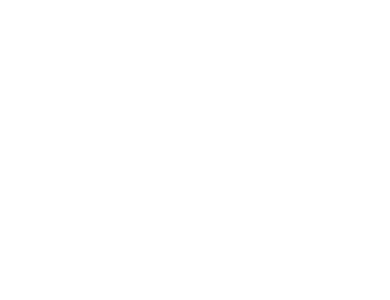
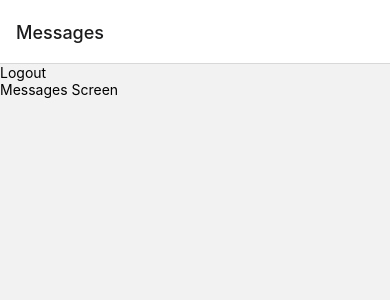
Before and after one commit to emiliobielanski/Chat-App, a React Native app: screen /Login in a window 390 px wide. Shown: the top 300 px of the page. Built offline with nearby package versions, Linux system fonts and the light colour scheme; no server answers.

Commit message:
useContext Problems

```diff
--- a/App.js
+++ b/App.js
@@ -1,20 +1,11 @@
 import 'react-native-gesture-handler';
-import { StatusBar } from 'expo-status-bar';
-import { StyleSheet, Text, View } from 'react-native';
-import Login from './components/Login';
-import Messages from "./components/Messages"
-import Register from './components/Register';
 import { NavigationContainer } from '@react-navigation/native';
 import { createStackNavigator } from '@react-navigation/stack';
-import AuthNavigator from './components/authentication/navigators/AuthNavigator';
-import AppNavigator from './components/authentication/navigators/AppNavigator';
-import RootNavigator from './components/authentication/navigators/RootNavigator';
-import { AuthProvider } from './components/authentication/contexts/AuthContext';
+import {RootNavigator} from './components/authentication/navigators/RootNavigator';
+import {AuthProvider, AuthContext} from './components/authentication/contexts/AuthContext';
 
 
 export default function App() {
-  const Stack = createStackNavigator();
-
 
   return (
     <NavigationContainer>
--- a/components/Login.js
+++ b/components/Login.js
@@ -1,14 +1,12 @@
 import React, {useContext, useState} from 'react'
 import { Text, TextInput, View, StyleSheet, Button, Pressable } from 'react-native'
-import { useNavigation } from '@react-navigation/native';
-import { AuthProvider } from './authentication/contexts/AuthContext';
 import {AuthContext} from "./authentication/contexts/AuthContext"
-const Login = () => {
-    const navigation = useNavigation();
+export const Login = () => {
 
-    const [username, setUsername] = useState("")
-    const [password, setPassword] = useState("")
-    const {handleLogin, handleRegisterClick} = useContext(AuthContext)
+    const [username, setUsername] = useState("");
+    const [password, setPassword] = useState("");
+    const {handleLogin} = useContext(AuthContext);
+
 
 
 
@@ -31,14 +29,13 @@ const Login = () => {
         <Text style={{fontSize: 20, color: "white", fontWeight: "bold"}}>Login</Text>
     </Pressable>
 
-    <Pressable style={styles.registerButton} onPress={handleRegisterClick}>
+    <Pressable style={styles.registerButton} >
         <Text  style={{fontSize: 18, color: "white", fontWeight: "bold"}}>Register</Text>
     </Pressable>
  </View>
   )
 }
 
-export default Login
 
 const styles = StyleSheet.create({
     container: {
--- a/components/Messages.js
+++ b/components/Messages.js
@@ -1,38 +1,19 @@
 import React, { useEffect, useState, useContext} from 'react'
 import { Text, TextInput, View, StyleSheet, Button, Pressable, FlatList } from 'react-native'
 import { useNavigation } from '@react-navigation/native';
-import { AuthContext } from './authentication/contexts/AuthContext';
+import  {AuthContext}  from './authentication/contexts/AuthContext';
 
 
 
 
-const Messages = () => {
-    const {accessToken} = useContext(AuthContext);
-    const [messages, setMessages] = useState([]);
-
-    const fetchMessages = async () => {
-        try {
-            const response = await fetch("https://chat-api-with-auth.up.railway.app/messages",{
-                method: "GET",
-                headers: {
-                   'Content-Type': 'application/json',
-                    "Authorization": `Bearer ${accessToken}`
-               }
-
-            })
-            const data = await response.json();
-            if (data.status == "200") {
-               setMessages(data);
-            }
+export const Messages = () => {
+    const {
+        messagesArray,
+        handleLogout,
+    } = useContext(AuthContext);
 
 
-        } catch (error) {
-            console.log(error)
-        }
-       }
-       useEffect(() => {
-        fetchMessages();
-    }, []);
+
 
     const messageItem = ({ item }) => (
         <View>
@@ -43,14 +24,15 @@ const Messages = () => {
 
     return (
         <View>
+            <Pressable onPress={() => handleLogout()}>
+                <Text>Logout</Text>
+            </Pressable>
             <Text>Messages Screen</Text>
            <FlatList
-           data={messages}
+           data={messagesArray}
            renderItem={messageItem}
            keyExtractor={(item) => (item.data._id)}
            />
         </View>
     );
 }
-
-export default Messages
--- a/components/Settings.js
+++ b/components/Settings.js
@@ -1,10 +1,8 @@
 import React from 'react'
 import { Text } from 'react-native'
 
-const Settings = () => {
+export const Settings = () => {
   return (
     <Text>Settings</Text>
   )
 }
-
-export default Settings
--- a/components/authentication/contexts/AuthContext.js
+++ b/components/authentication/contexts/AuthContext.js
@@ -1,12 +1,16 @@
-import React, { createContext, useContext, useState} from 'react'
+import React, { createContext, useContext, useEffect, useState} from 'react'
+import AsyncStorage from '@react-native-async-storage/async-storage';
 
-export const AuthContext = createContext()
 
-export const AuthProvider = ({children}) => {
+
+ const AuthContext = createContext();
+
+ const AuthProvider = ({children, navigation}) => {
 
     const [accessToken, setAccessToken] = useState(null)
-    const [isLoggedin, setIsLoggedIn] = useState(false)
-    const handleLogin = async () => {
+    const [messagesArray, setMessagesArray] = useState([])
+
+    const handleLogin = async (username, password) => {
 
             try {
                 // Fetch access token from the API
@@ -24,23 +28,68 @@ export const AuthProvider = ({children}) => {
                 });
 
                 const data = await response.json();
-                setAccessToken(data.data.accessToken);
-                setIsLoggedIn(true)
-                // Navigate to Messages screen and pass access token as a parameter
-                navigation.navigate('Messages', { token: accessToken });
+                console.log(data)
+                await AsyncStorage.setItem('accessToken', data.data.accessToken)
+                setAccessToken(data.data.accessToken)
+                console.log(accessToken)
+                navigation.navigate('Messages');
             } catch (error) {
                 console.log("Login error:", error);
             }
 
     }
+
+
+
+    const fetchMessages = async () => {
+        try {
+            const response = await fetch("https://chat-api-with-auth.up.railway.app/messages",{
+                method: "GET",
+                headers: {
+                   'Content-Type': 'application/json',
+                    "Authorization": `Bearer ${accessToken}`
+               }
+
+            })
+            const data = await response.json();
+            if (data.status == "200") {
+                setMessagesArray(data);
+            }
+
+
+        } catch (error) {
+           console.log(error)
+        }
+       }
+       useEffect(() => {
+        fetchMessages();
+    }, []);
+
     const handleRegisterClick = () => {
         navigation.navigate("Register");
-       }
+    }
 
+    const handleLogout = async () => {
+        console.log('handleLogout')
+
+        try {
+          await AsyncStorage.removeItem('accessToken')
+          setAccessToken(null)
+        } catch(error) {
+          console.log(error)
+        }
+      }
 
     return (
-        <AuthContext.Provider value={[accessToken, handleLogin, handleRegisterClick, isLoggedin]}>
+        <AuthContext.Provider value={[
+            accessToken,
+            handleLogin,
+            handleRegisterClick,
+            fetchMessages,
+            messagesArray,
+            handleLogout,]}>
             {children}
         </AuthContext.Provider>
     )
 }
+export { AuthContext, AuthProvider };
--- a/components/authentication/navigators/AppNavigator.js
+++ b/components/authentication/navigators/AppNavigator.js
@@ -1,17 +1,14 @@
 import React from 'react'
-import { NavigationContainer } from '@react-navigation/native';
 import { createStackNavigator } from '@react-navigation/stack';
-import Login from '../../Login';
-import Register from '../../Register';
-import Messages from '../../Messages';
-import Settings from '../../Settings';
+import {Messages} from '../../Messages';
+import {Settings} from '../../Settings';
 
-const Stack = createStackNavigator();
 const AppNavigator = () => {
+  const Stack = createStackNavigator();
   return (
 
     <Stack.Navigator>
-      <Stack.Screen  name="Messages" component={Messages} />
+     <Stack.Screen  name="Messages" component={Messages} />
       <Stack.Screen name="Settings" component={Settings} />
     </Stack.Navigator>
 
--- a/components/authentication/navigators/AuthNavigator.js
+++ b/components/authentication/navigators/AuthNavigator.js
@@ -1,12 +1,11 @@
 import React from 'react'
-import { NavigationContainer } from '@react-navigation/native';
 import { createStackNavigator } from '@react-navigation/stack';
-import Login from '../../Login';
-import Register from '../../Register';
-const Stack = createStackNavigator();
+import {Login} from '../../Login';
+import {Register} from '../../Register';
 
 
 const AuthNavigator = () => {
+  const Stack = createStackNavigator();
   return (
 
     <Stack.Navigator>
--- a/components/authentication/navigators/RootNavigator.js
+++ b/components/authentication/navigators/RootNavigator.js
@@ -2,23 +2,20 @@ import React, { useContext } from 'react'
 import { View } from 'react-native';
 import AppNavigator from './AppNavigator';
 import AuthNavigator from './AuthNavigator';
+import {AuthContext} from "../contexts/AuthContext"
+import App from '../../../App';
 
-import {AuthContext} from "../contexts/AuthContext"
-
-
-const RootNavigator = () => {
-    const {isLoggedIn} = useContext(AuthContext);
-    console.log(isLoggedIn)
+export const RootNavigator = () => {
+    const {accessToken} = useContext(AuthContext);
+    console.log(accessToken)
   return (
-    <View>
+    <>
         {
-            isLoggedIn == true
+            accessToken == null
         ? <AppNavigator />
         : <AuthNavigator />
          }
-    </View>
+    </>
 
   )
 }
-
-export default RootNavigator
--- a/package.json
+++ b/package.json
@@ -17,7 +17,8 @@
     "react-native": "0.72.4",
     "react-native-gesture-handler": "~2.12.0",
     "react-native-safe-area-context": "4.6.3",
-    "react-native-screens": "~3.22.0"
+    "react-native-screens": "~3.22.0",
+    "@react-native-async-storage/async-storage": "1.18.2"
   },
   "devDependencies": {
     "@babel/core": "^7.20.0"
```
Also changed, not shown: 1 other file (tests, documents, lock files or other folders).
